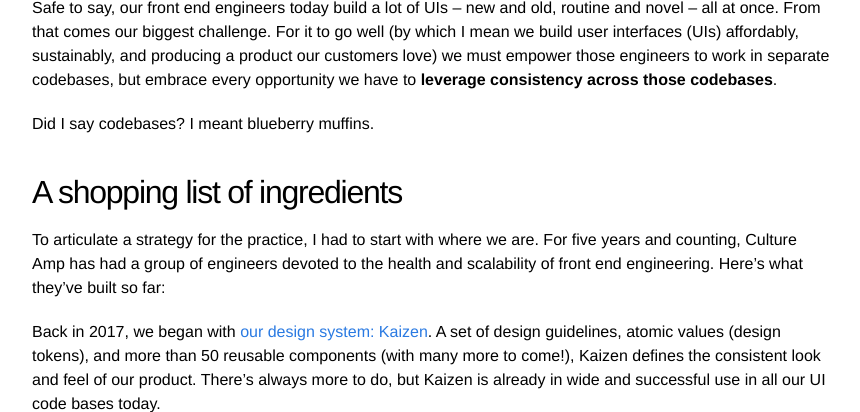
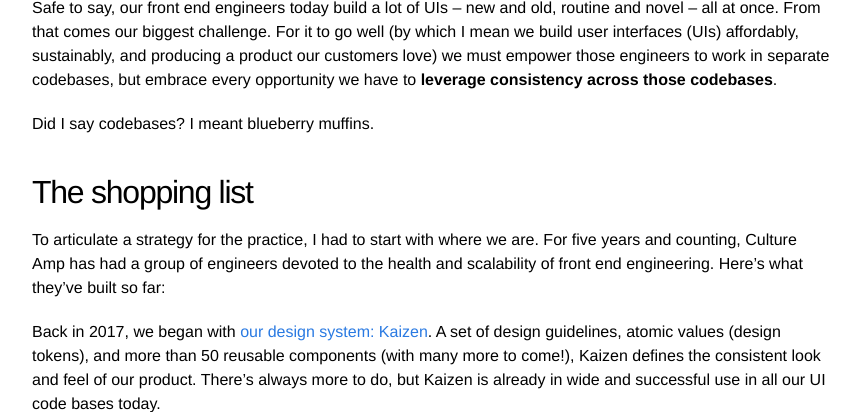
Before and after one commit to sentience/kevinyank.com, a Jekyll site: the page built from _posts/2021-01-14-micro-front-ends-strategy-and-blueberry-muffins.md, in a window 1280 px wide and 900 px high, scrolled down 1392 px, cut to the strip 86-498 px from the top of the window. Shown: the whole strip, without its empty margins (208-1068 px from the left). Built offline with Jekyll 4.4.1, drawn with Linux system fonts in a browser that asks for light colours.

Commit message:
Shorten heading

```diff
--- a/_posts/2021-01-14-micro-front-ends-strategy-and-blueberry-muffins.md
+++ b/_posts/2021-01-14-micro-front-ends-strategy-and-blueberry-muffins.md
@@ -35,7 +35,7 @@
 
 Did I say codebases? I meant blueberry muffins.
 
-## A shopping list of ingredients
+## The shopping list
 
 To articulate a strategy for the practice, I had to start with where we are. For five years and counting, Culture Amp has had a group of engineers devoted to the health and scalability of front end engineering. Here's what they've built so far:
 
```
